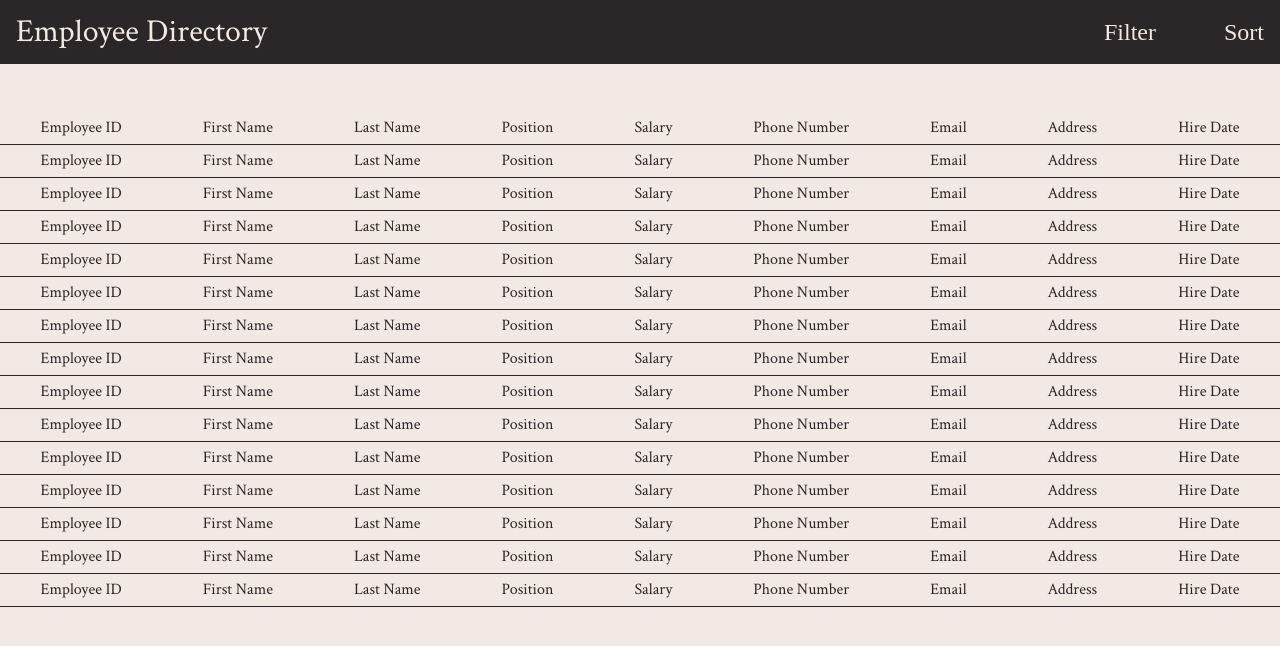
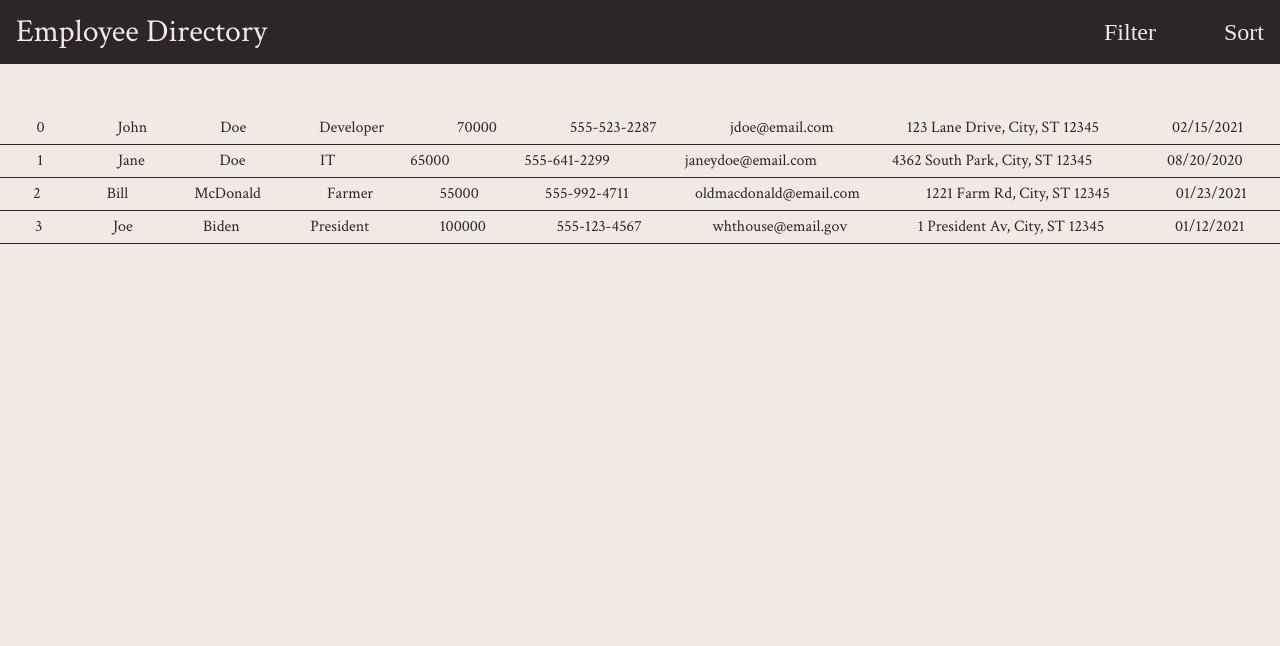
Before and after one commit to nbur4556/employee-directory, a React (Create React App) app: page / in a window 1280 px wide. Shown: the top 646 px of the page. Built offline with nearby package versions, Linux system fonts and the light colour scheme.

Commit message:
employee row component uses props to dynamically fill data

```diff
--- a/src/App.js
+++ b/src/App.js
@@ -12,21 +12,50 @@ function App() {
             <Toolbar />
 
             {/* Employee Data */}
-            <EmployeeRow />
-            <EmployeeRow />
-            <EmployeeRow />
-            <EmployeeRow />
-            <EmployeeRow />
-            <EmployeeRow />
-            <EmployeeRow />
-            <EmployeeRow />
-            <EmployeeRow />
-            <EmployeeRow />
-            <EmployeeRow />
-            <EmployeeRow />
-            <EmployeeRow />
-            <EmployeeRow />
-            <EmployeeRow />
+            <EmployeeRow
+                employeeId='0'
+                firstName='John'
+                lastName='Doe'
+                position='Developer'
+                salary='70000'
+                phoneNumber='555-523-2287'
+                email='jdoe@email.com'
+                address='123 Lane Drive, City, ST 12345'
+                hireDate='02/15/2021'
+            />
+            <EmployeeRow
+                employeeId='1'
+                firstName='Jane'
+                lastName='Doe'
+                position='IT'
+                salary='65000'
+                phoneNumber='555-641-2299'
+                email='janeydoe@email.com'
+                address='4362 South Park, City, ST 12345'
+                hireDate='08/20/2020'
+            />
+            <EmployeeRow
+                employeeId='2'
+                firstName='Bill'
+                lastName='McDonald'
+                position='Farmer'
+                salary='55000'
+                phoneNumber='555-992-4711'
+                email='oldmacdonald@email.com'
+                address='1221 Farm Rd, City, ST 12345'
+                hireDate='01/23/2021'
+            />
+            <EmployeeRow
+                employeeId='3'
+                firstName='Joe'
+                lastName='Biden'
+                position='President'
+                salary='100000'
+                phoneNumber='555-123-4567'
+                email='whthouse@email.gov'
+                address='1 President Av, City, ST 12345'
+                hireDate='01/12/2021'
+            />
         </article>
     );
 }
--- a/src/components/EmployeeRow.js
+++ b/src/components/EmployeeRow.js
@@ -1,18 +1,18 @@
 import React from 'react';
 import '../stylesheets/employee-row.css';
 
-const EmployeeRow = () => {
+const EmployeeRow = props => {
     return (
         <section className='employee-row'>
-            <p>Employee ID</p>
-            <p>First Name</p>
-            <p>Last Name</p>
-            <p>Position</p>
-            <p>Salary</p>
-            <p>Phone Number</p>
-            <p>Email</p>
-            <p>Address</p>
-            <p>Hire Date</p>
+            <p>{props.employeeId}</p>
+            <p>{props.firstName}</p>
+            <p>{props.lastName}</p>
+            <p>{props.position}</p>
+            <p>{props.salary}</p>
+            <p>{props.phoneNumber}</p>
+            <p>{props.email}</p>
+            <p>{props.address}</p>
+            <p>{props.hireDate}</p>
         </section>
     );
 }
```
Also changed, not shown: 1 other file (tests, documents, lock files or other folders).
